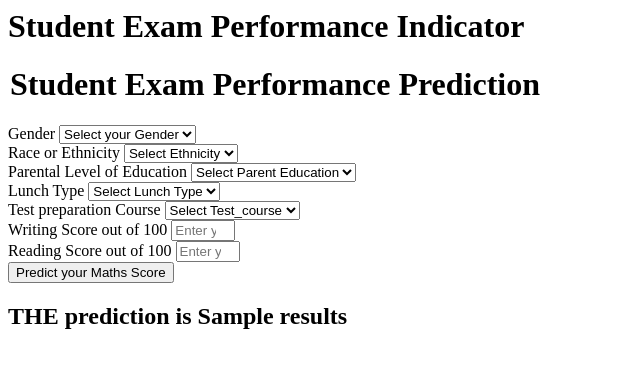
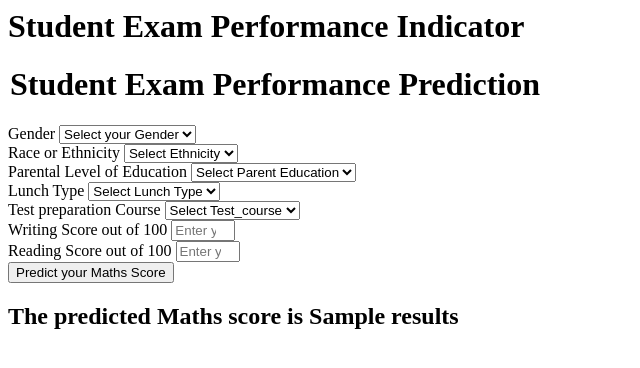
Before and after one commit to danishanis/Student-Performance-Indicator, a Flask app: template templates/home.html in a window 1280 px wide. Shown: the top 368 px of the page, without its empty margins (0-640 px from the left). Run offline with Flask 3, Linux system fonts and the light colour scheme; the template is opened without the code that fills it: most values are stand-ins (such as "Sample title", 1, 10 or a date in 2020).

Commit message:
updating html display message

```diff
--- a/templates/home.html
+++ b/templates/home.html
@@ -15,7 +15,7 @@
                     Male
                 </option>
                 <option value="female">
-                    Female
+                     Female
                 </option>
             </select>
         </div>
@@ -105,7 +105,7 @@
         </div>
     </form>
     <h2>
-       THE  prediction is {{results}}
+       The predicted Maths score is {{results}}
     </h2>
    <body>
 </html>
```
